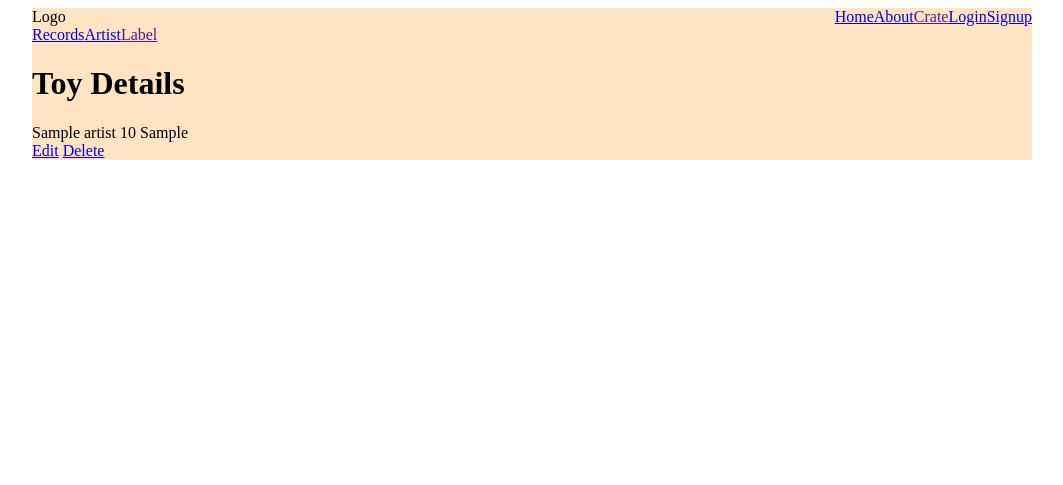
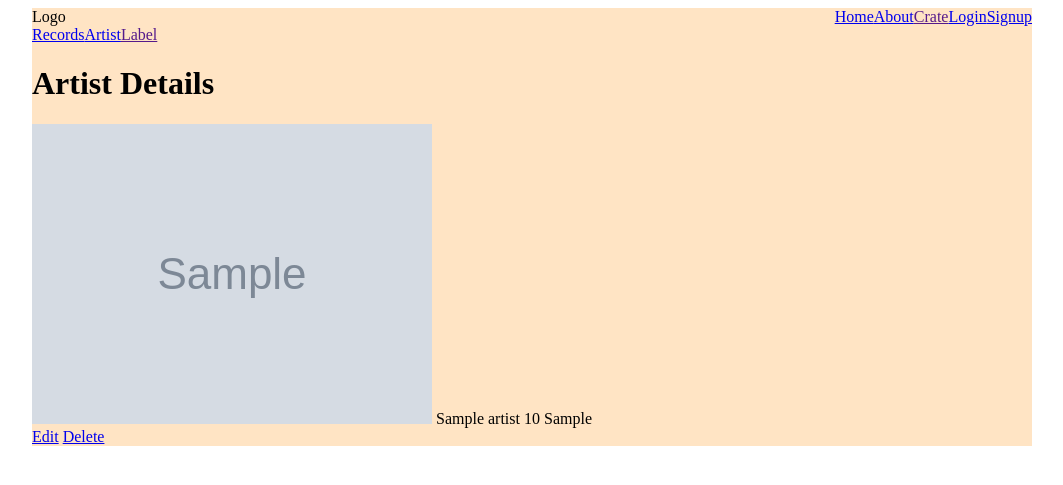
Before and after one commit to christopher-k-c/SEI-64_PROJECT_THREE, a Django app: page /artists/1/ in a window 1280 px wide. Shown: the top 485 px of the page, without its empty margins (108-1171 px from the left). Run offline with Django 4.2, Linux system fonts and the light colour scheme; tables that the repository leaves empty hold one stand-in row (values such as "Sample post"); grey boxes marked "Sample" are stand-in pictures.

Commit message:
Artist Model Update and html tweak

```diff
--- a/thephonograph/main_app/models.py
+++ b/thephonograph/main_app/models.py
@@ -9,8 +9,11 @@ from django.contrib.auth.models import User
 
 class Artist(models.Model):
     artist_name = models.CharField(max_length=100)
-    artist_age = models.IntegerField(100)
+    artist_age = models.IntegerField("Artist Age")
     artist_location = models.CharField(max_length=100)
+    image = models.URLField(max_length=1000, blank=True, null=True)
+    user = models.ForeignKey(User, on_delete=models.CASCADE, blank=True, null=True)
+
 
     def __str__(self):
         return self.artist_name
@@ -41,5 +44,8 @@ class Record(models.Model):
 
 class Tracklist(models.Model):
     track_name = models.CharField(max_length=100)
-    track_duration =models.FloatField()
+    track_duration = models.FloatField()
     record = models.ForeignKey(Record, on_delete=models.CASCADE)
+
+    def __str__(self):
+        return self.track_name
--- a/thephonograph/main_app/templates/base.html
+++ b/thephonograph/main_app/templates/base.html
@@ -44,14 +44,14 @@
             <div class="bottom-link-container">
 
                 <div><a href="{% url 'records_index' %}">Records</a></div>
-                <div> <a href="{% url 'artists_index' % }"> Artist </a></div>
-                <div> <a href=""> Label </a></div>
+                <div><a href="{% url 'artists_index' %}">Artist</a></div>
+                <div><a href=""> Label </a></div>
             </div>
 
             <div class="create-container">
                 {% if user.is_authenticated %}
                 <div><a href="{% url 'records_create' %}">Create Record</a></div>
-                <div><a href="">Add Artist</a></div>
+                <div><a href="{% url 'artists_create' %}">Add Artist</a></div>
                 {% endif %}
             </div>
         </nav>
--- a/thephonograph/main_app/templates/main_app/artist_detail.html
+++ b/thephonograph/main_app/templates/main_app/artist_detail.html
@@ -1,10 +1,3 @@
-
-
-
-
-
-
-
 
 {% extends 'base.html' %}
 
@@ -12,9 +5,10 @@
 {% block content %}
 
 
-<h1>Toy Details </h1>
+<h1>Artist Details </h1>
 
     <div>
+        <img src="{{ artist.image }}" alt="">
         <span>{{ artist.artist_name }}</span>
         <span>{{ artist.artist_age }}</span>
         <span>{{ artist.artist_location }}</span>
--- a/thephonograph/main_app/templates/main_app/artist_form.html
+++ b/thephonograph/main_app/templates/main_app/artist_form.html
@@ -5,7 +5,7 @@
 {% if object %}
     <h1>Edit <span>{{ object.name }}</span></h1>
 {% else%}
-    <h1>Add Toy</h1>
+    <h1>Add Artists</h1>
 {% endif %}
 
 <form action="" method="post">
--- a/thephonograph/main_app/urls.py
+++ b/thephonograph/main_app/urls.py
@@ -20,18 +20,21 @@ urlpatterns = [
 
 
     # Artists Display All
-    path('artists/', views.ArtistList.as_view(), name = 'artists_index'),
+    path('artists/', views.ArtistList.as_view(), name='artists_index'),
     # # Artist Display Detail
     path('artists/<int:pk>/', views.ArtistDetail.as_view(), name = 'artists_detail'),
     # # Artist Creation
-    # path('artists/create', views.ArtistCreate.as_view(), name = 'artists_create'),
+    path('artists/create', views.ArtistCreate.as_view(), name = 'artists_create'),
     # # Artist Update
     path('artists/<int:pk>/update', views.ArtistUpdate.as_view(), name = 'artists_update'),
     # # Artist Delete
     path('artists/<int:pk>/delete', views.ArtistDelete.as_view(), name = 'artists_delete'),
 
 
-    # Associate a Artist with Records (M:M)
+
+    # Associate and Unassociate an Artist with a Record (M:M)
+    path('records/<int:record_id>/assoc_artist/<int:artist_id>/', views.assoc_artist, name='assoc_artist'),
+    path('records/<int:record_id>/unassoc_artist/<int:artist_id>/', views.unassoc_artist, name='unassoc_artist'),
 
 
 
--- a/thephonograph/main_app/views.py
+++ b/thephonograph/main_app/views.py
@@ -30,11 +30,17 @@ class ArtistList(ListView):
 class ArtistDetail(DetailView):
     model = Artist
 
-# Need to add createView here
+class ArtistCreate(LoginRequiredMixin, CreateView):
+    model = Artist
+    fields = '__all__'
+
+    def form_valid(self, form):
+        form.instance.user = self.request.user
+        return super().form_valid(form)
 
 class ArtistUpdate(UpdateView):
     model = Artist
-    fields = ['artist_name','artist_location']
+    fields = ['artist_name','artist_age','artist_location','image']
 
 class ArtistDelete(DeleteView):
     model = Artist
@@ -97,3 +103,14 @@ def signup(request):
     form = UserCreationForm()
     context = {'form': form, 'error_message': error_message}
     return render(request, 'registration/signup.html', context)
+
+@login_required
+def assoc_artist(request, record_id, artist_id):
+    # First select object then add a toy
+    Record.objects.get(id=record_id).artist.add(artist_id)
+    return redirect('detail', record_id = record_id)
+@login_required
+def unassoc_artist(request, record_id, artist_id):
+    # Remove link from join table
+    Record.objects.get(id=record_id).artist.remove(artist_id)
+    return redirect('detail', record_id = record_id)
```
Also changed, not shown: thephonograph/main_app/templates/main_app/record_detail.html (+19 -1 lines), thephonograph/main_app/migrations/0006_merge_20220627_1742.py (added), thephonograph/main_app/migrations/0007_auto_20220627_1849.py (added).
